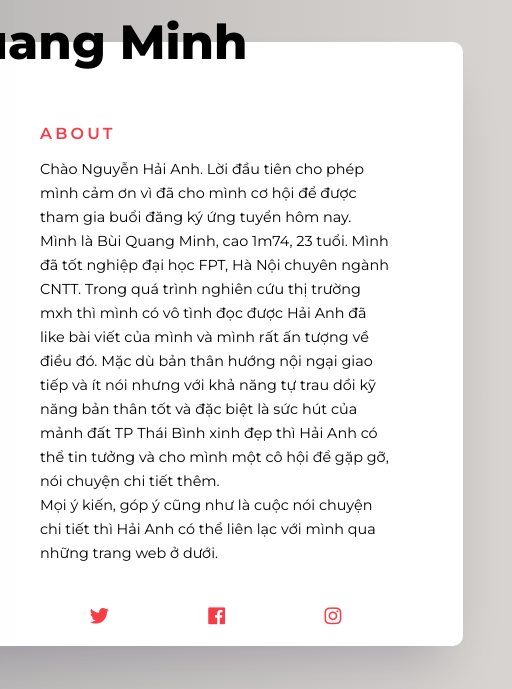
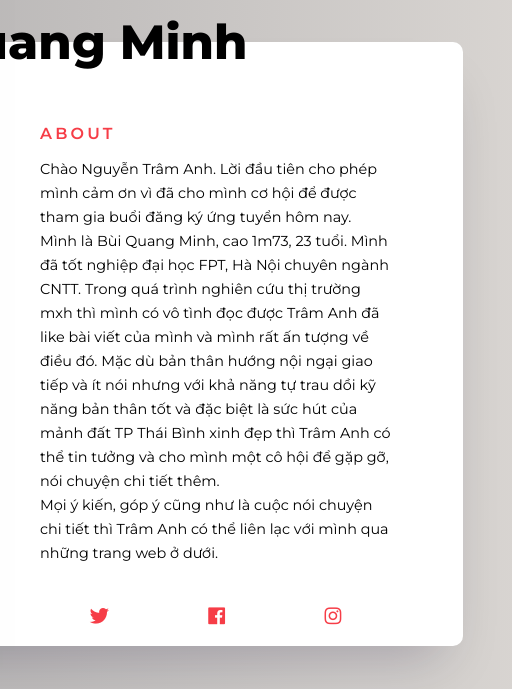
Before and after one commit to bqminh30/profile-cv, a plain HTML site: page index.html in a window 1280 px wide. Shown: the part 111-800 px from the top of the page, 627-1139 px from the left. Drawn offline with Linux system fonts and the light colour scheme.

Commit message:
Update index.html

```diff
--- a/index.html
+++ b/index.html
@@ -22,15 +22,15 @@
       <h1 class="second-name">Quang Minh</h1>
       <h2>ABOUT</h2>
       <p>
-        Chào Nguyễn Hải Anh. Lời đầu tiên cho phép mình cảm ơn vì đã cho mình cơ hội để được tham gia buổi đăng ký ứng tuyển hôm nay.
-        Mình là Bùi Quang Minh, cao 1m74, 23 tuổi. Mình đã tốt nghiệp đại học FPT, Hà Nội chuyên ngành CNTT.
+        Chào Nguyễn Trâm Anh. Lời đầu tiên cho phép mình cảm ơn vì đã cho mình cơ hội để được tham gia buổi đăng ký ứng tuyển hôm nay.
+        Mình là Bùi Quang Minh, cao 1m73, 23 tuổi. Mình đã tốt nghiệp đại học FPT, Hà Nội chuyên ngành CNTT.
 
-        Trong quá trình nghiên cứu thị trường mxh thì mình có vô tình đọc được Hải Anh đã like bài viết của mình và mình rất ấn tượng về điều đó.
+        Trong quá trình nghiên cứu thị trường mxh thì mình có vô tình đọc được Trâm Anh đã like bài viết của mình và mình rất ấn tượng về điều đó.
           Mặc dù bản thân hướng nội ngại giao tiếp và ít nói nhưng với khả năng tự trau dồi kỹ năng bản thân tốt và
           đặc biệt là sức hút của mảnh đất TP Thái Bình xinh đẹp thì
-        Hải Anh có thể tin tưởng và cho mình một cô hội để gặp gỡ, nói chuyện chi tiết thêm.
+        Trâm Anh có thể tin tưởng và cho mình một cô hội để gặp gỡ, nói chuyện chi tiết thêm.
         <br/>
-        Mọi ý kiến, góp ý cũng như là cuộc nói chuyện chi tiết thì Hải Anh có thể liên lạc với mình qua những trang web ở dưới.
+        Mọi ý kiến, góp ý cũng như là cuộc nói chuyện chi tiết thì Trâm Anh có thể liên lạc với mình qua những trang web ở dưới.
       </p>
 
       <aside class="social-media-icons">
```
